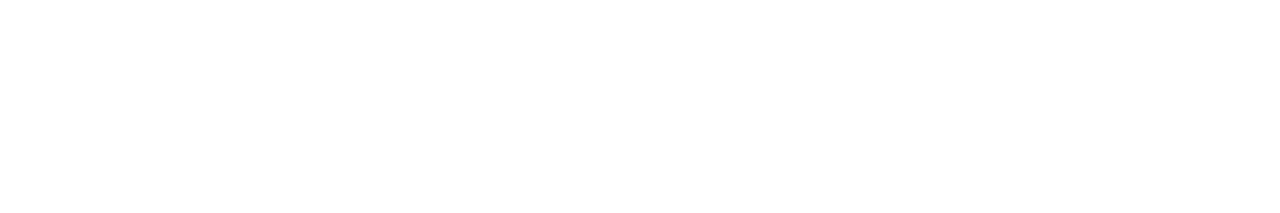
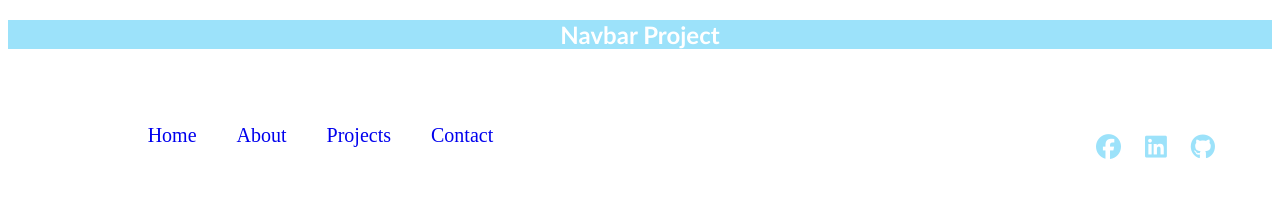
Before and after one commit to jasmeen14/navbar-project, a plain HTML site: page index.html in a window 1280 px wide. Drawn offline with Linux system fonts and the light colour scheme.

Commit message:
updated css

```diff
--- a/index.html
+++ b/index.html
@@ -0,0 +1,58 @@
+<!DOCTYPE html>
+<html lang="en">
+    <head>
+        <meta charlset = "UTF-8">
+        <meta name ="viewport" content="width=device-width, initial-scale= 1.o">
+        <title>Navbar</title>
+        <link rel="stylesheet" href="style.css">
+        <script src="https://kit.fontawesome.com/b2864eae77.js" crossorigin="anonymous"></script>
+    </head>
+    <body>
+        <h2>Navbar Project</h2>
+        <nav>
+        <div class="nav-center">
+            <!-- nav header-->
+          <div class="nav-hearder">
+            <button class="nav-toggle">
+                <i class="fa-solid fa-bars"></i>
+            </button>
+          </div>
+
+        <!--links-->
+        <ul class="links">
+         <li>
+            <a href="index.html">Home</a>
+         </li>
+         <li>
+            <a href="#">About</a>
+         </li>
+         <li>
+            <a href="#">Projects</a>
+         </li>
+         <li>
+            <a href="#">Contact</a>
+         </li>
+        </ul>
+        <!-- social media-->
+        <ul class="social-icons">
+         <li>
+            <a href="https://www.facebook.com/jasmeen.anjum">
+                <i class="fa-brands fa-facebook"></i>
+            </a>
+         </li>&nbsp;
+         <li>
+            <a href="www.linkedin.com/in/jasmeen-ahsan-32402059">
+                <i class="fa-brands fa-linkedin"></i>
+            </a>
+         </li>&nbsp;
+         <li>
+            <a href="https://github.com/jasmeen14">
+                <i class="fa-brands fa-github"></i>
+                </a>
+         </li>
+        </ul>
+    </div>
+        </nav>
+        <script src="main.js"></script>
+    </body>
+</html>
--- a/style.css
+++ b/style.css
@@ -1,16 +1,35 @@
+h2{
+    text-align: center;
+    background-color: rgb(156, 226, 250);
+    font-weight: bold;
+    color: white;
+    font-family: 'Gill Sans', 'Gill Sans MT', Calibri, 'Trebuchet MS', sans-serif;
+}
 .nav-header{
     padding: 0;
+
 }
 .nav-toggle{
     display: none;
+    color:rgb(156, 226, 250) ;
+    text-align: right;
+}
+.fa-solid{
+font-size: 20px;
+background: transparent;
+
 }
 .links{
     height: auto;
     display: flex;
+    font-size: 20px;
+    list-style: none;
 }
 .links a{
+
     padding: 0;
-    margin: 0 0.5rem;
+    margin: 20px;
+    text-decoration: none;
 }
 .links a:hover{
     padding: 0;
@@ -18,14 +37,21 @@
 }
 .social-icons{
     display: flex;
+    list-style: none;
+    margin-top: 40px;
+    margin-left: 500px;
+}
+.fa-brands{
+    margin: 10px;
+    color: rgb(156, 226, 250);
+    font-size: 25px;
+
 }
 /* by default hide links */
-.links{
-    /* height: 0;
-    overflow: hidden;
-    transition: var(__transition);*/
-}
+
+
 /* toggle class */
+
 .show-links{
     height:10rem;
 }
```
Also changed, not shown: main.js (line endings or trailing spaces).
